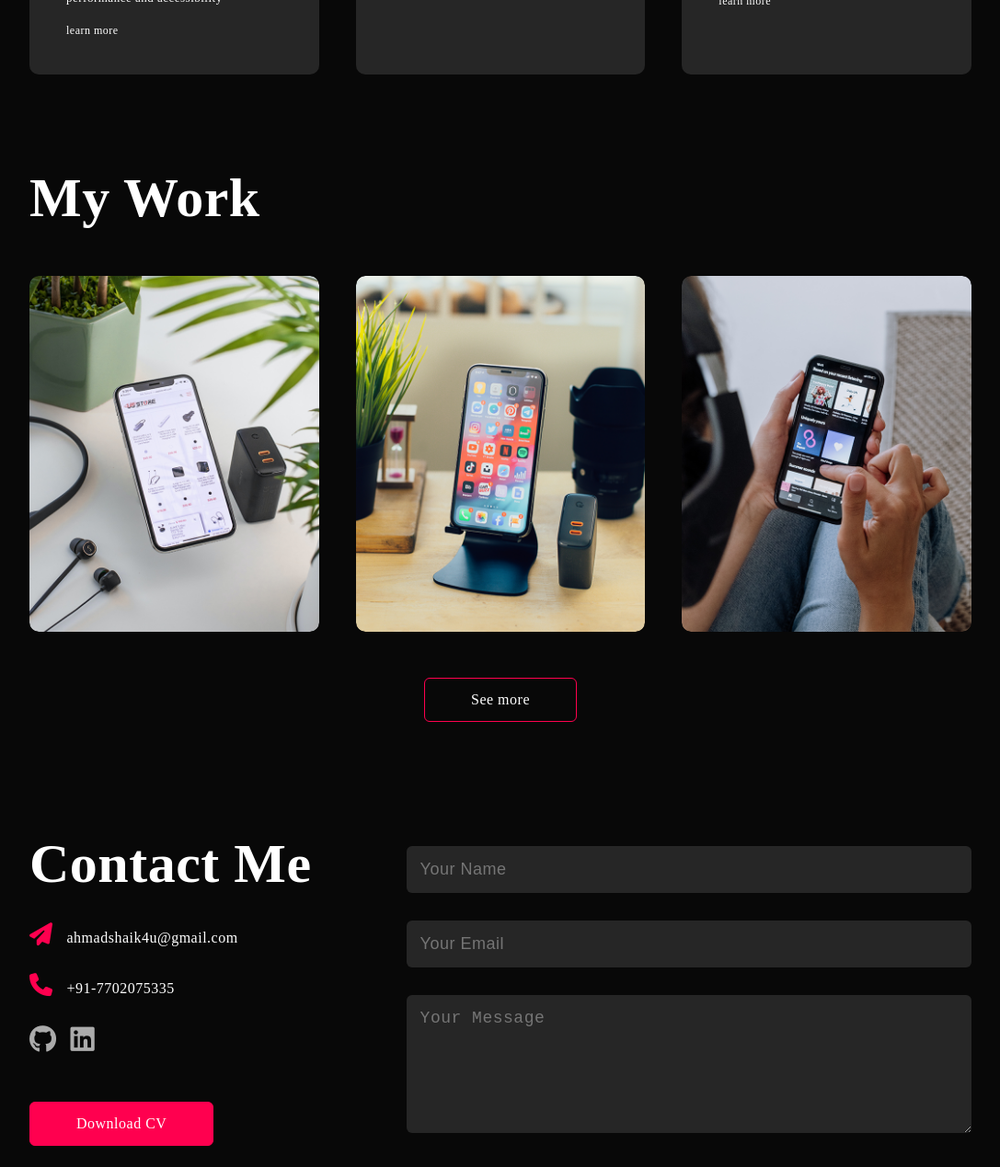
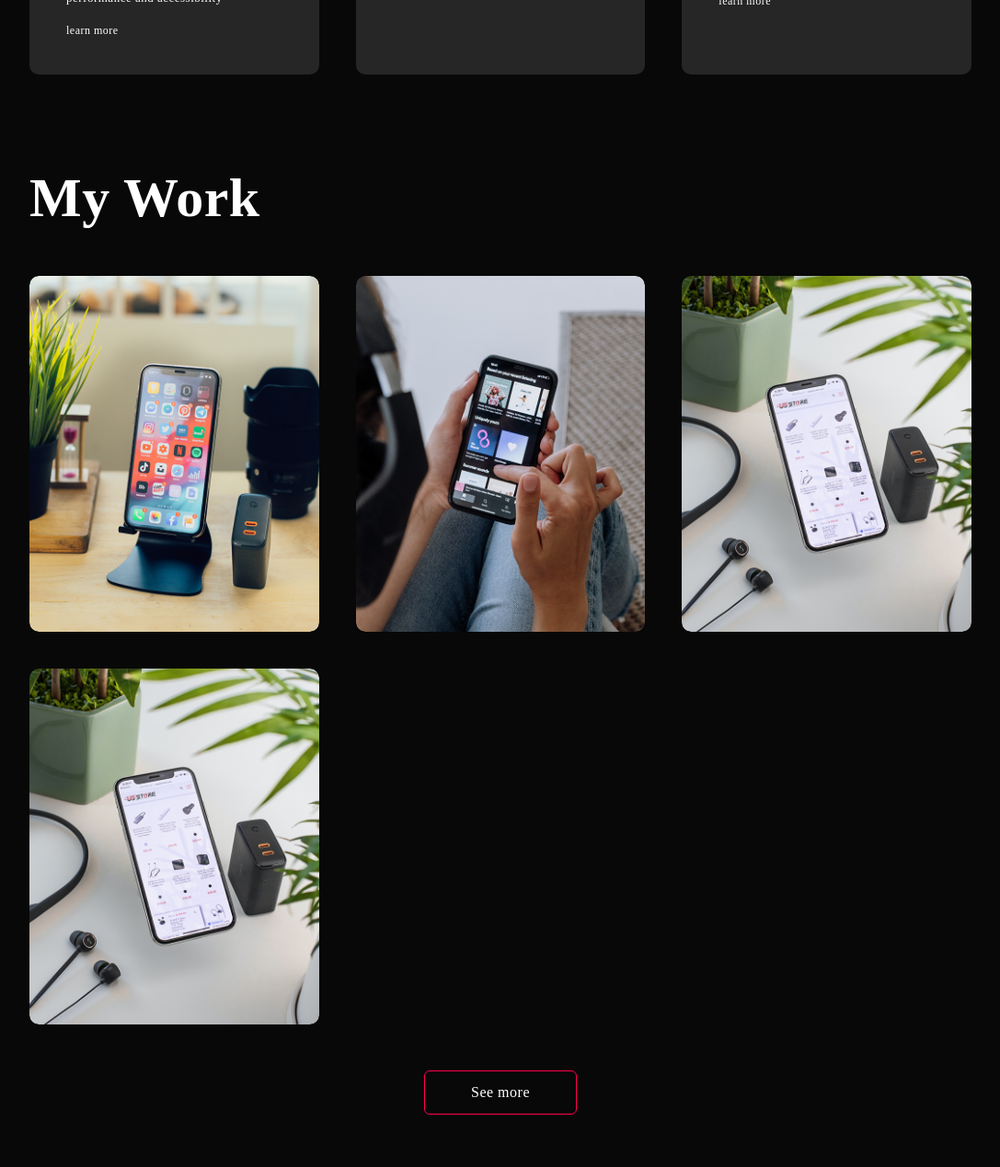
Before and after one commit to ahamad236/Portfolio-Website, an Angular app: page / in a window 1280 px wide. Shown: the part 1895-3164 px from the top of the page at 92% size, without its empty margins (96-1183 px from the left). Built offline with nearby package versions, Linux system fonts and the light colour scheme.

Commit message:
Added musical keyboard to works section

```diff
--- a/src/app/home/home.component.html
+++ b/src/app/home/home.component.html
@@ -124,7 +124,7 @@
         <h1 class="sub-title">My Work</h1>
         <div class="work-list">
             <div class="work">
-                <img src="assets/images/work-3.png" alt="work1" />
+                <img src="assets/images/work-1.png" alt="work1" />
                 <div class="layer">
                     <h3>Angular Quiz Website</h3>
                     <p>This Angular-based quiz website offers an interactive and engaging way to test your knowledge on
@@ -135,18 +135,8 @@
                     <a href="https://angular-quiz-app-9ae23.web.app/"><i class="fa-solid fa-link"></i></a>
                 </div>
             </div>
-            <!-- <div class="work">
-                <img src="assets/images/work-1.png" alt="work1" />
-                <div class="layer">
-                    <h3>Social Media App</h3>
-                    <p>The app connects you to the talented people around the world.
-                        Download it from play store.
-                    </p>
-                    <a href=""><i class="fa-solid fa-link"></i></a>
-                </div>
-            </div> -->
             <div class="work">
-                <img src="assets/images/work-1.png" alt="work1" />
+                <img src="assets/images/work-2.png" alt="work2" />
                 <div class="layer">
                     <h3>Angular Todo List Website</h3>
                     <p>This To-Do List Website helps users organize, manage, and prioritize tasks or activities they
@@ -158,7 +148,7 @@
                 </div>
             </div>
             <div class="work">
-                <img src="assets/images/work-2.png" alt="work2" />
+                <img src="assets/images/work-3.png" alt="work3" />
                 <div class="layer">
                     <h3>Drag and Drop Quiz</h3>
                     <p>
@@ -166,6 +156,18 @@
                         options from list and we can check the answer
                     </p>
                     <a href="https://ahamad-drag-drop-quiz.web.app/"><i class="fa-solid fa-link"></i></a>
+                </div>
+            </div>
+            <div class="work">
+                <img src="assets/images/work-3.png" alt="work4" />
+                <div class="layer">
+                    <h3>Musical Keyboard</h3>
+                    <p>
+                        Is is a musical Keyboard where we can play music using the buttons on the screen or with using
+                        our
+                        computer keyboard.
+                    </p>
+                    <a href="https://ahamad-musical-keyboard.web.app/"><i class="fa-solid fa-link"></i></a>
                 </div>
             </div>
         </div>
```
